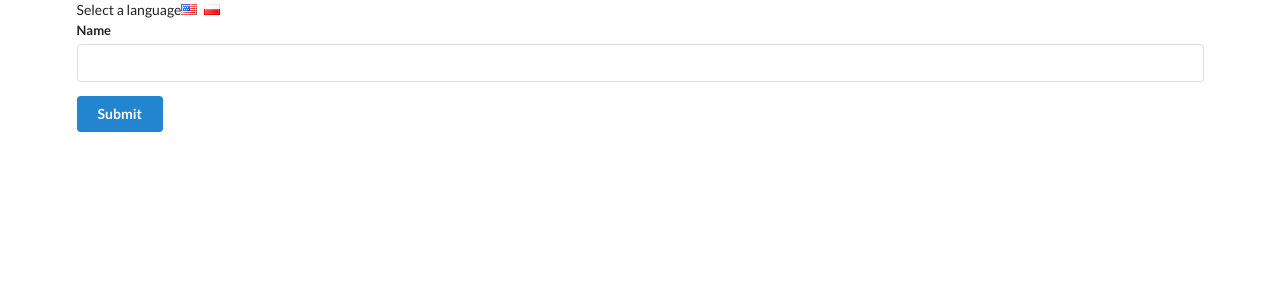
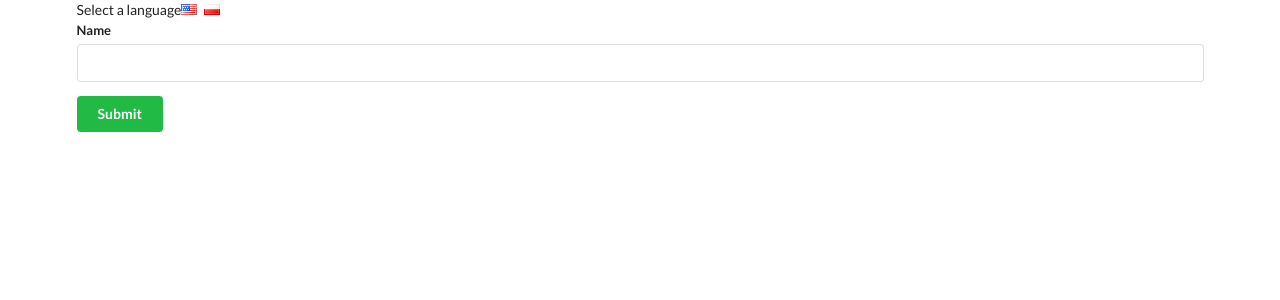
Before and after one commit to maliaaska/Translate, a React (Create React App) app: page / in a window 1280 px wide. Shown: the top 300 px of the page. Built offline with nearby package versions, Linux system fonts and the light colour scheme.

Commit message:
values pulled from multiple contexts

```diff
--- a/src/components/App.js
+++ b/src/components/App.js
@@ -1,6 +1,7 @@
 import React from "react";
 import UserCreate from "./UserCreate";
 import LanguageContext from "../contexts/LanguageContext";
+import ColorContext from "../contexts/ColorContext";
 
 class App extends React.Component {
   state = {
@@ -26,7 +27,9 @@
           />
         </div>
         <LanguageContext.Provider value={this.state.language}>
-          <UserCreate />
+          <ColorContext.Provider value="green">
+            <UserCreate />
+          </ColorContext.Provider>
         </LanguageContext.Provider>
       </div>
     );
--- a/src/components/Button.js
+++ b/src/components/Button.js
@@ -1,12 +1,27 @@
 import React from "react";
 import LanguageContext from "../contexts/LanguageContext";
+import ColorContext from "../contexts/ColorContext";
 
 class Button extends React.Component {
-  static contextType = LanguageContext;
+  renderSubmit(value) {
+    return value === "english" ? "Submit" : "Zatwierdź";
+  }
 
+  renderButton(color) {
+    return (
+      <button className={`ui button ${color}`}>
+        <LanguageContext.Consumer>
+          {(value) => this.renderSubmit(value)}
+        </LanguageContext.Consumer>
+      </button>
+    );
+  }
   render() {
-    const text = this.context === "english" ? "Submit" : "Zatwierdź";
-    return <button className="ui button primary"> {text} </button>;
+    return (
+      <ColorContext.Consumer>
+        {(color) => this.renderButton(color)}
+      </ColorContext.Consumer>
+    );
   }
 }
 
--- /dev/null
+++ b/src/contexts/ColorContext.js
@@ -0,0 +1,3 @@
+import React from "react";
+
+export default React.createContext();
```
